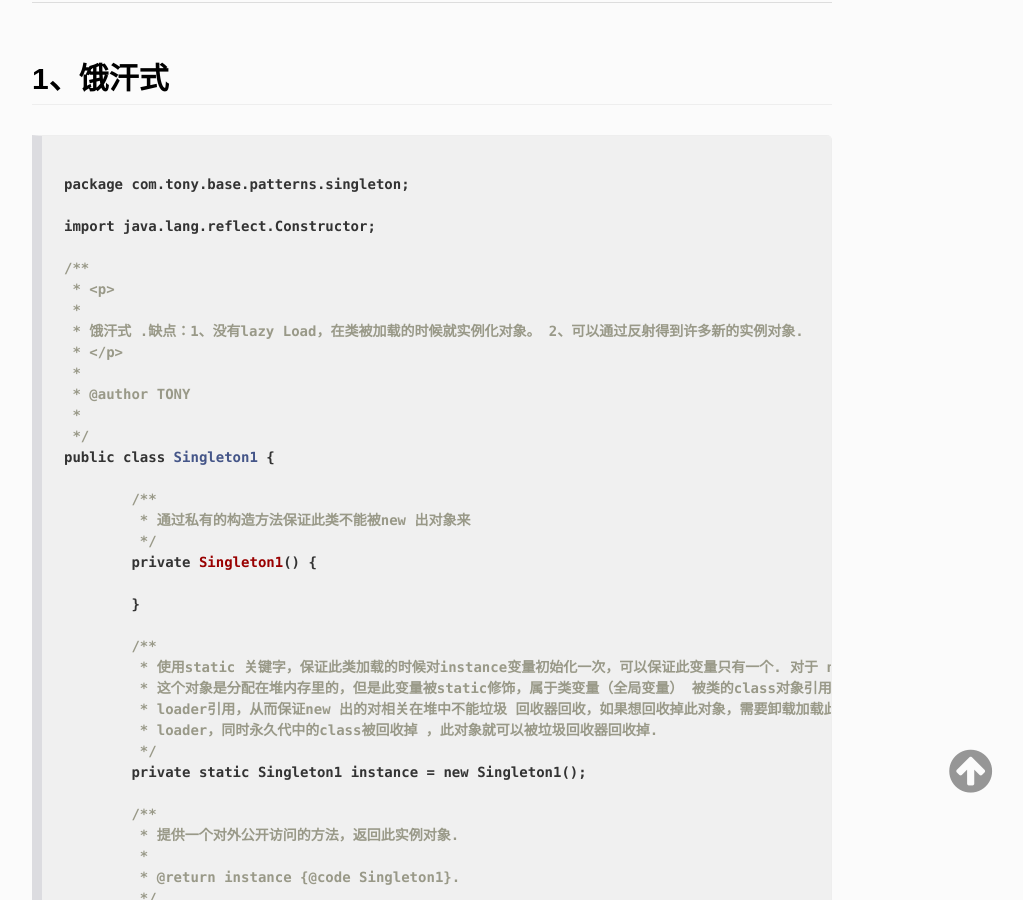
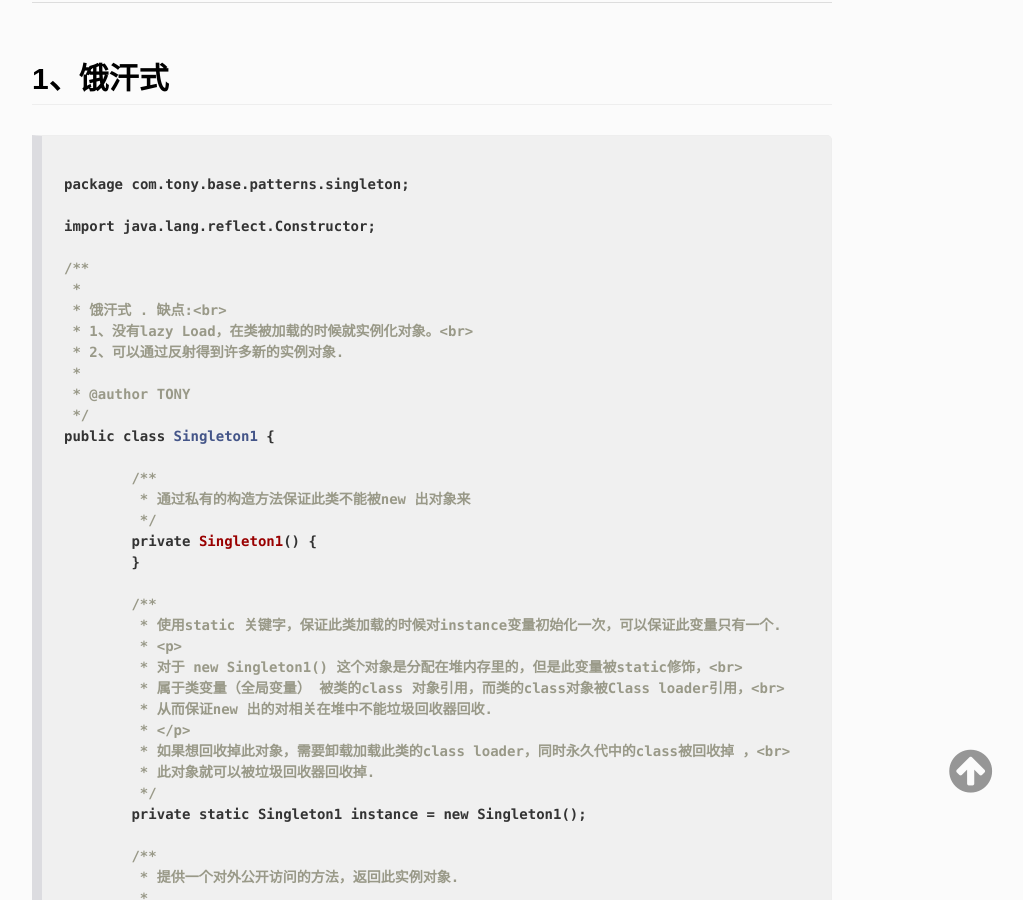
Before and after one commit to ywendy/ywendy.github.io, a Jekyll site: the page built from _posts/2015-10-29-patterns-singleton-1.md, in a window 1280 px wide and 900 px high, scrolled down 273 px. Shown: the whole window, without its empty margins (208-1231 px from the left). Built offline with Jekyll 4.4.1, drawn with Linux system fonts in a browser that asks for light colours; nearby versions of some CDN libraries; Markdown is read by kramdown in place of the engine named in the settings; comment, search, counter and statistics services are not loaded.

Commit message:
修改结构

```diff
--- a/_posts/2015-10-29-patterns-singleton-1.md
+++ b/_posts/2015-10-29-patterns-singleton-1.md
@@ -14,13 +14,12 @@ package com.tony.base.patterns.singleton;
 import java.lang.reflect.Constructor;
 
 /**
- * <p>
  *
- * 饿汗式 .缺点：1、没有lazy Load，在类被加载的时候就实例化对象。 2、可以通过反射得到许多新的实例对象.
- * </p>
+ * 饿汗式 . 缺点:<br>
+ * 1、没有lazy Load，在类被加载的时候就实例化对象。<br>
+ * 2、可以通过反射得到许多新的实例对象.
  *
  * @author TONY
- *
  */
 public class Singleton1 {
 
@@ -28,14 +27,17 @@ public class Singleton1 {
 	 * 通过私有的构造方法保证此类不能被new 出对象来
 	 */
 	private Singleton1() {
-
 	}
 
 	/**
-	 * 使用static 关键字，保证此类加载的时候对instance变量初始化一次，可以保证此变量只有一个. 对于 new Singleton1()
-	 * 这个对象是分配在堆内存里的，但是此变量被static修饰，属于类变量（全局变量） 被类的class对象引用，而类的class对象被Class
-	 * loader引用，从而保证new 出的对相关在堆中不能垃圾 回收器回收，如果想回收掉此对象，需要卸载加载此类的class
-	 * loader，同时永久代中的class被回收掉 ，此对象就可以被垃圾回收器回收掉.
+	 * 使用static 关键字，保证此类加载的时候对instance变量初始化一次，可以保证此变量只有一个.
+	 * <p>
+	 * 对于 new Singleton1() 这个对象是分配在堆内存里的，但是此变量被static修饰，<br>
+	 * 属于类变量（全局变量） 被类的class 对象引用，而类的class对象被Class loader引用，<br>
+	 * 从而保证new 出的对相关在堆中不能垃圾回收器回收.
+	 * </p>
+	 * 如果想回收掉此对象，需要卸载加载此类的class loader，同时永久代中的class被回收掉 ，<br>
+	 * 此对象就可以被垃圾回收器回收掉.
 	 */
 	private static Singleton1 instance = new Singleton1();
 
@@ -55,6 +57,7 @@ public class Singleton1 {
 		System.out.println("通过单利模式获取的对象equals比较：" + sg1.equals(sg2));
 		System.out.println("单利模式实例对象1：" + sg1);
 		System.out.println("单利模式实例对象2：" + sg2);
+
 		/* 通过反射获取实例对象，可以构造出多个实例对象出来 */
 		Constructor<Singleton1> con = Singleton1.class.getDeclaredConstructor();
 		con.setAccessible(true);
@@ -63,9 +66,7 @@ public class Singleton1 {
 		System.out.println("通过反射获取单利对象equals比较：" + s1.equals(s2));
 		System.out.println("反射获取的对象1：" + s1);
 		System.out.println("反射获取对象2：" + s2);
-
 	}
-
 }
 
 
```
Also changed, not shown: _posts/2015-02-16-DB-mysql-study.md (renamed from _posts/2015-2-16-DB-mysql-study.md), _posts/2015-02-25-ant-1.md (renamed from _posts/2015-2-25-ant-1.md), _posts/2015-02-25-java-tomcat-1.md (renamed from _posts/2015-2-25-java-tomcat-1.md), _posts/2015-02-27-redis-1.md (renamed from _posts/2015-2-27-redis-1.md), _posts/2015-02-27-redis-2.md (renamed from _posts/2015-2-27-redis-2.md), _posts/2015-02-27-数据结构-1.md (renamed from _posts/2015-2-27-数据结构-1.md), _posts/2015-03-11-eclipse-1.md (renamed from _posts/2015-3-11-eclipse-1.md), _posts/2015-03-11-redis-3.md (renamed from _posts/2015-3-11-redis-3.md), _posts/2015-03-12-java基础-string-reverse.md (renamed from _posts/2015-3-12-java基础-string-reverse.md), _posts/2015-03-13-java基础-矩阵乘法.md (renamed from _posts/2015-3-13-java基础-矩阵乘法.md), _posts/2015-03-30-spring-cleanup.md (renamed from _posts/2015-3-30-spring-cleanup.md), _posts/2015-04-14-java-interface.md (renamed from _posts/2015-4-14-java-interface.md), _posts/2015-04-14-spring-interface.md (renamed from _posts/2015-4-14-spring-interface.md), _posts/2015-07-14-maven-error1.md (renamed from _posts/2015-7-14-maven-error1.md), 1 more files.
